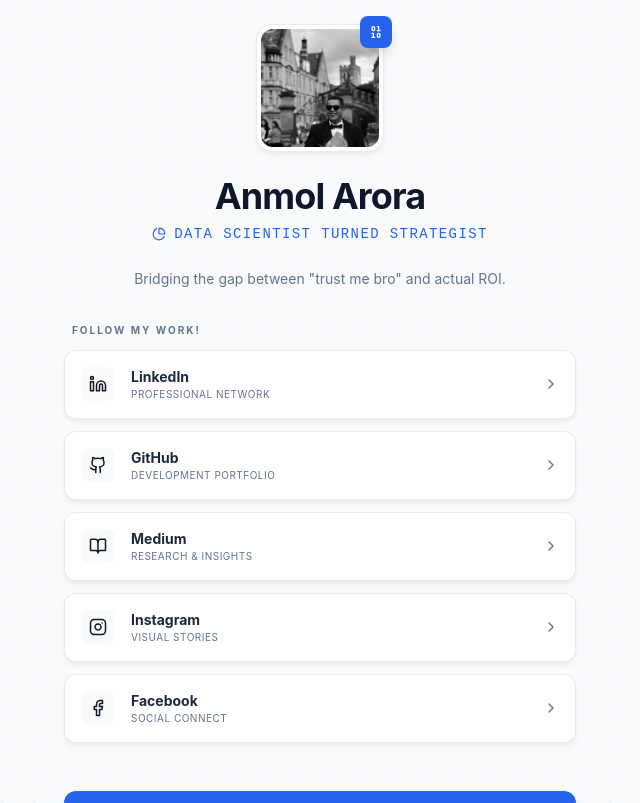
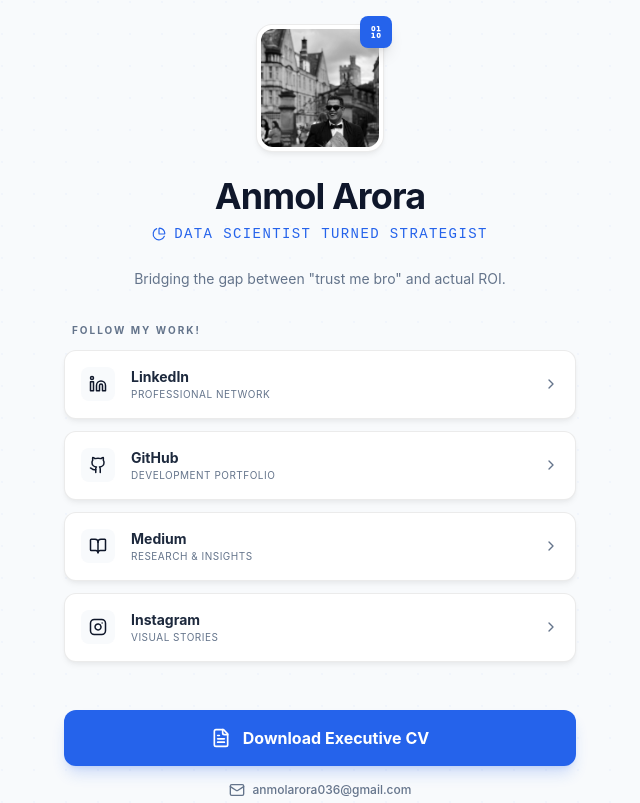
Before and after one commit to anmolarora036/anmolportfolio, a React (Vite) app: page / in a window 1280 px wide. Shown: the top 803 px of the page, without its empty margins (320-960 px from the left). Built offline with nearby package versions, Linux system fonts and the light colour scheme.

Commit message:
Remove Facebook link from App component
Removed Facebook link and related code from the App component.

```diff
--- a/src/App.tsx
+++ b/src/App.tsx
@@ -8,8 +8,7 @@
   PieChart,
   ChevronRight,
   Binary,
-  Instagram,
-  Facebook
+  Instagram
 } from "lucide-react";
 
 export default function App() {
@@ -43,13 +42,6 @@
       icon: <Instagram size={18} />,
       label: "Visual Stories",
       color: "group-hover:text-[#e4405f]"
-    },
-    {
-      name: "Facebook",
-      url: "https://www.facebook.com/anmolarora036/", // <--- Change this
-      icon: <Facebook size={18} />,
-      label: "Social Connect",
-      color: "group-hover:text-[#1877f2]"
     }
   ];
 
```
